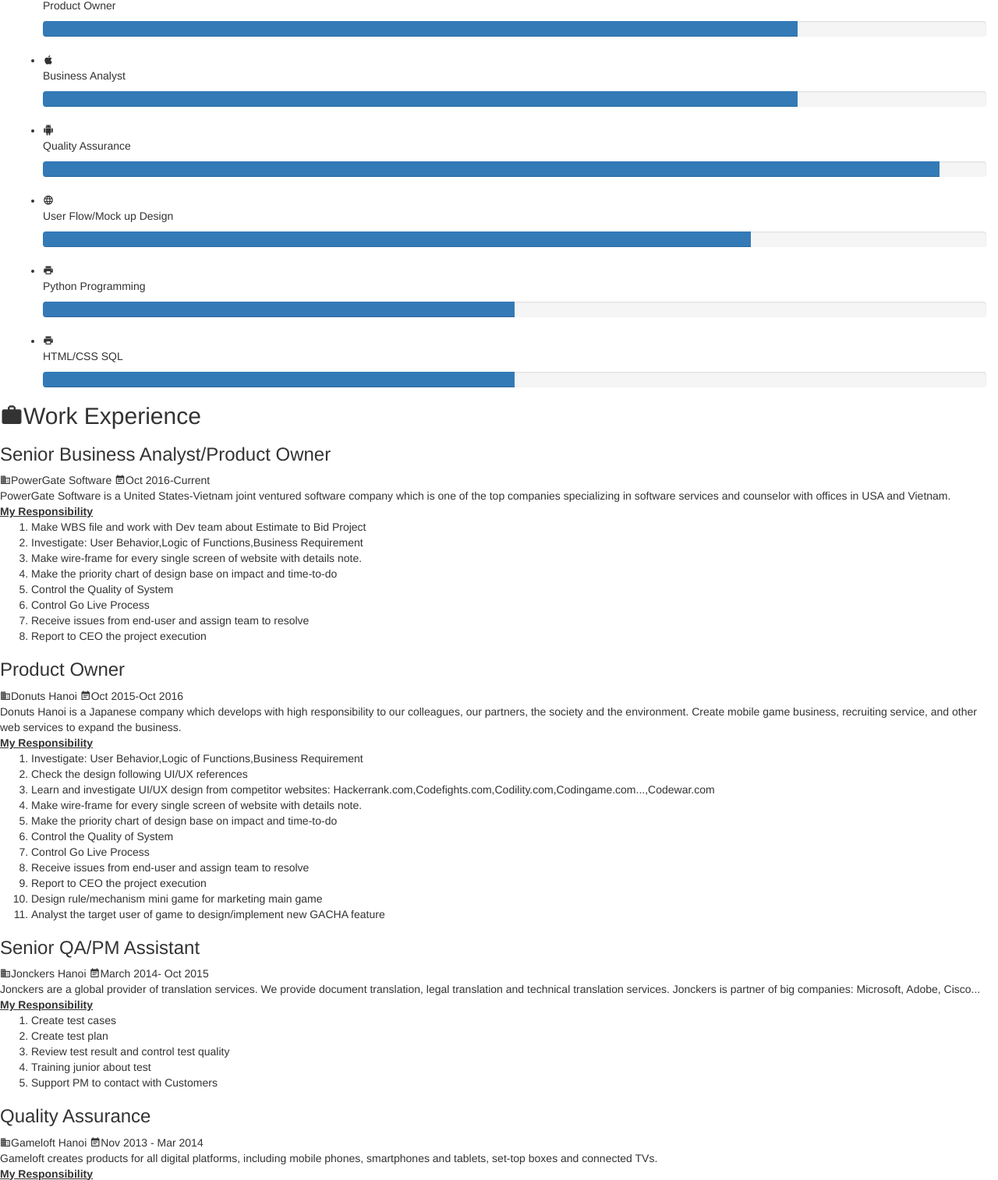
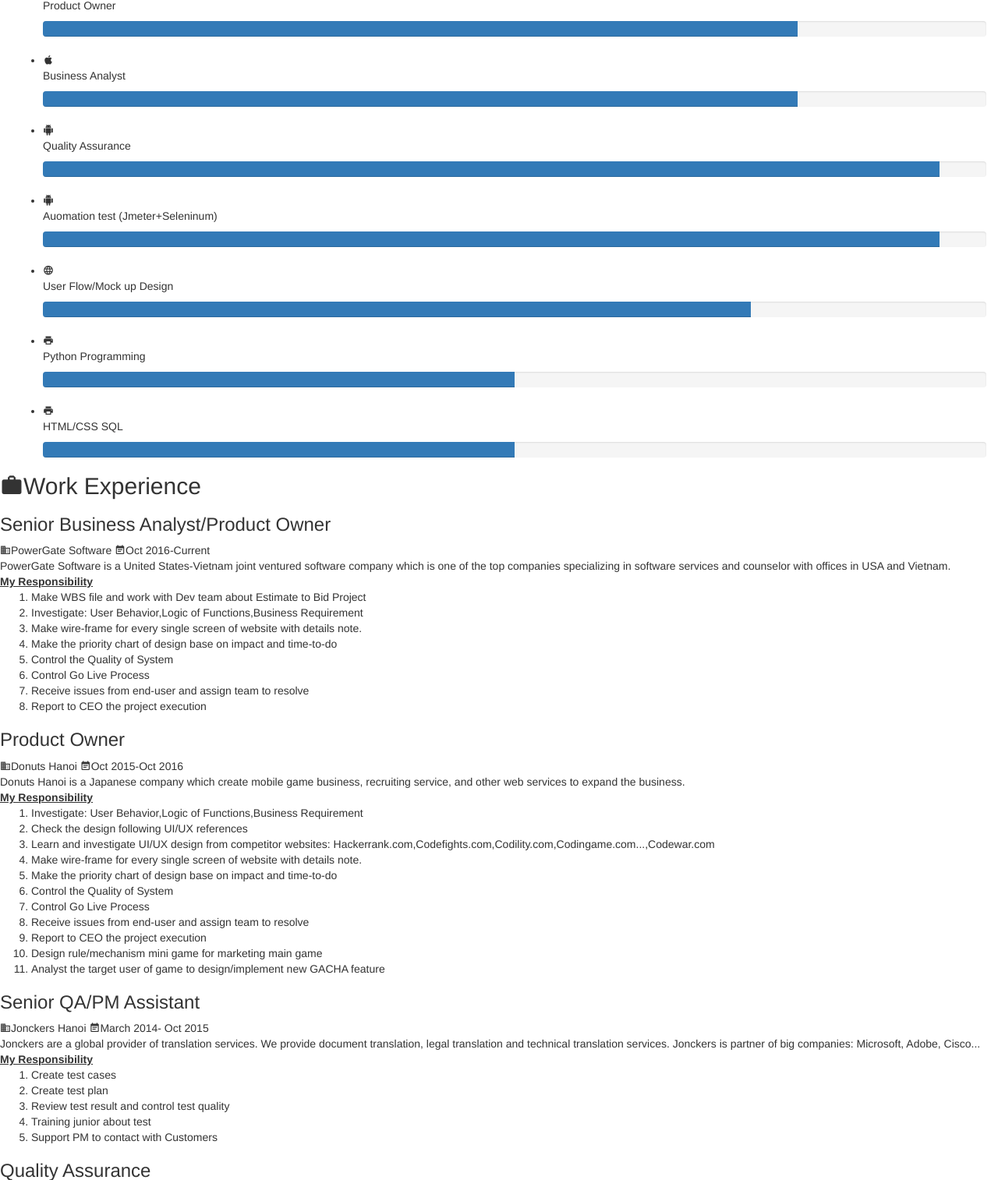
Before and after one commit to clap104/resume, a Flask app: page / in a window 1280 px wide. Shown: the part 1596-3110 px from the top of the page at 78% size. Run offline with Flask 2, Linux system fonts and the light colour scheme; some libraries are stand-ins or nearby versions.

Commit message:
update homepage

```diff
--- a/templates/homepage.html
+++ b/templates/homepage.html
@@ -131,6 +131,19 @@
 							</li>
 							<li layout="row">
 								<div class="fsr">
+									<i class="mdi mdi-android nino-icon"></i>
+								</div>
+								<div class="fg">
+									<p>Auomation test (Jmeter+Seleninum)</p>
+									<div class="progress">
+										<div class="progress-bar" role="progressbar" aria-valuenow="95" aria-valuemin="0" aria-valuemax="100" style="width: 95%;">
+											<span class="sr-only">95% Complete</span>
+										</div>
+									</div>
+								</div>
+							</li>
+							<li layout="row">
+								<div class="fsr">
 									<i class="mdi mdi-web nino-icon"></i>
 								</div>
 								<div class="fg">
@@ -210,7 +223,7 @@
 										<span><i class="mdi mdi-calendar-text nino-icon"></i>Oct 2015-Oct 2016</span>
 									</div>
 									<div class="nino-articleContent">
-										Donuts Hanoi is a Japanese company which develops with high responsibility to our colleagues, our partners, the society and the environment. Create mobile game business, recruiting service, and other web services to expand the business.
+										Donuts Hanoi is a Japanese company which create mobile game business, recruiting service, and other web services to expand the business.
 										<br>
 										<b><u>My Responsibility</u></b>
 										<br>
```
